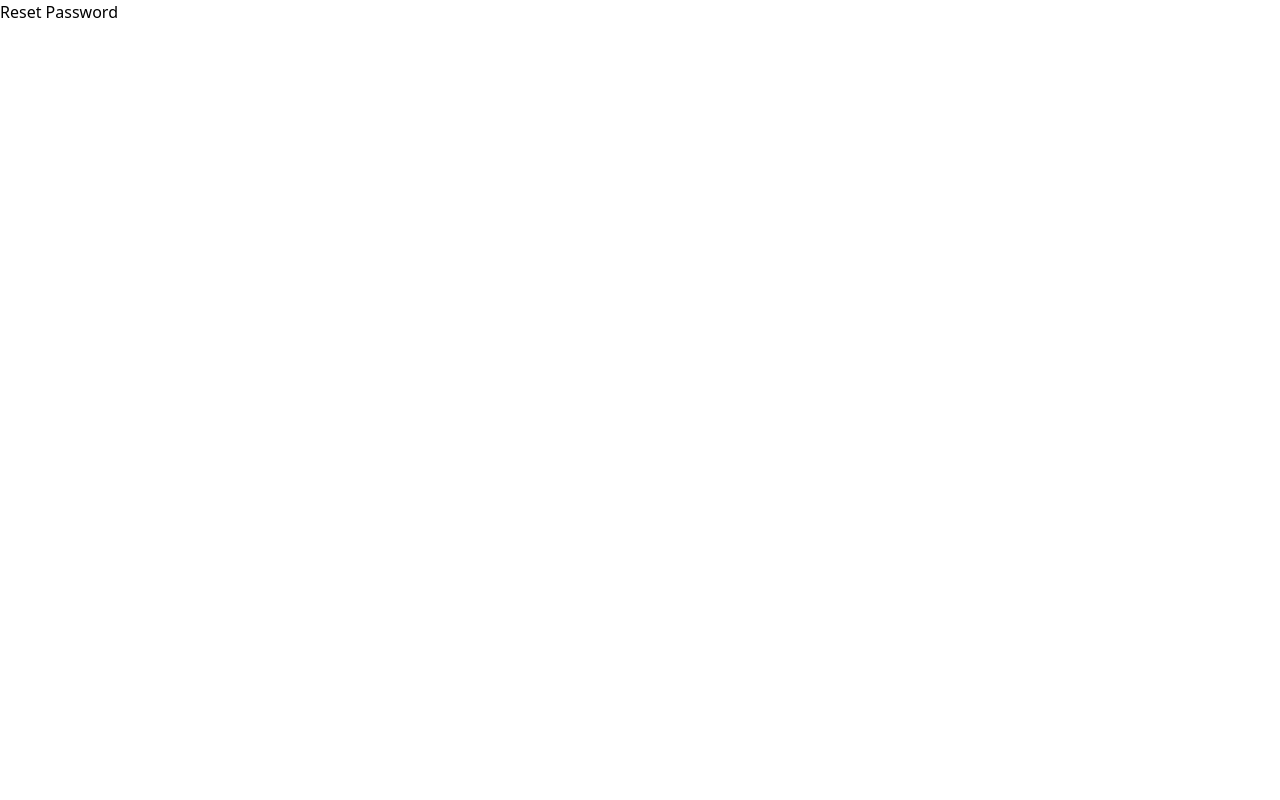
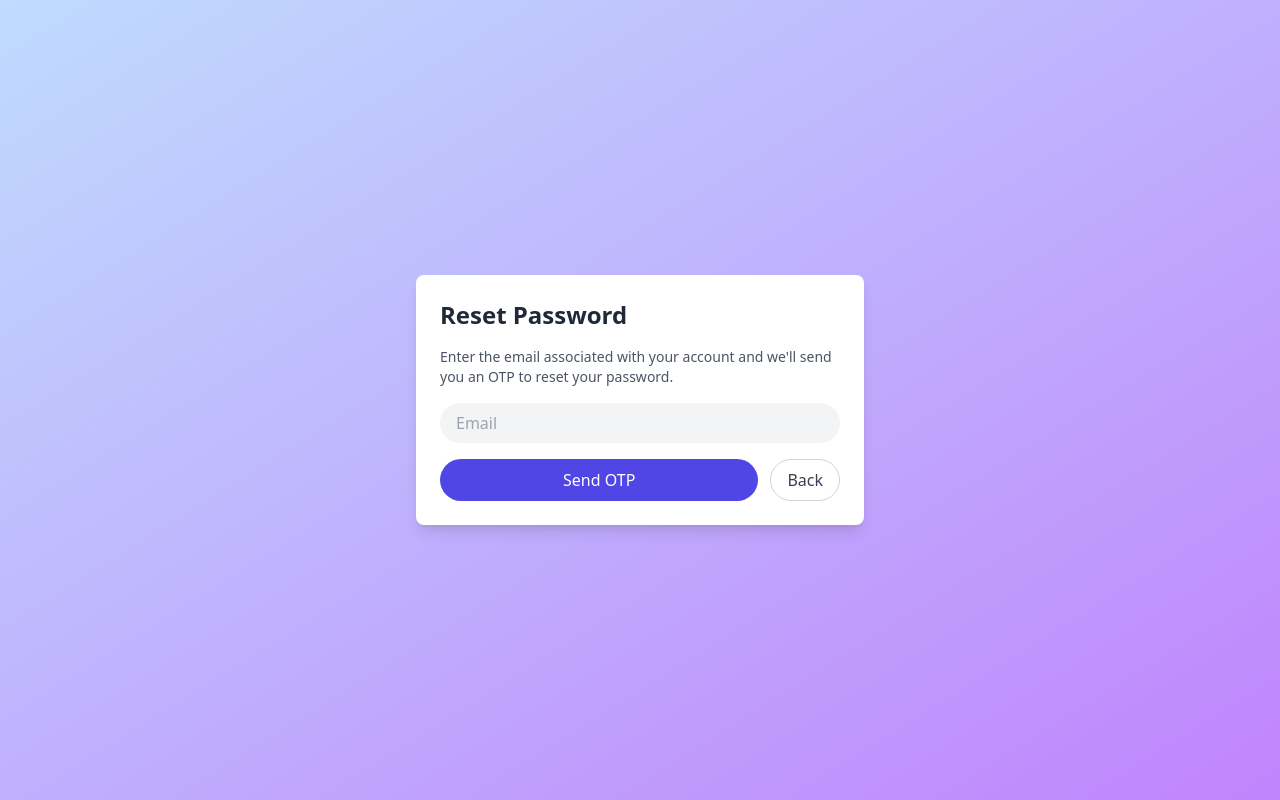
Before and after one commit to shreya2878/TiffinMitra, a React (Vite) app in the folder client/: page /reset-password in a window 1280 px wide. Built offline with nearby package versions, Linux system fonts and the light colour scheme; no server answers.

Commit message:
Updates ui of home page

```diff
--- a/client/src/components/Header.jsx
+++ b/client/src/components/Header.jsx
@@ -6,7 +6,7 @@ const Header = () => {
   const { userData, getAuthState } = useContext(AppContent);
 
   useEffect(() => {
-    getAuthState(); // fetch user data on mount
+    getAuthState();
   }, []);
 
   return (
@@ -35,7 +35,6 @@ const Header = () => {
         Get started
       </button>
 
-      {/* Inline CSS for hand wave animation */}
       <style>{`
         @keyframes handWave {
           0% { transform: rotate(0deg); }
@@ -48,7 +47,7 @@ const Header = () => {
         }
         .animate-hand-wave {
           display: inline-block;
-          transform-origin: 70% 70%; /* pivot point of rotation */
+          transform-origin: 70% 70%;
           animation: handWave 2s infinite;
         }
       `}</style>
--- a/client/src/components/Navbar.jsx
+++ b/client/src/components/Navbar.jsx
@@ -7,12 +7,11 @@ const Navbar = () => {
   const navigate = useNavigate();
   const { userData, setIsLoggedin, setUserData } = useContext(AppContent);
 
-  // Optional: logout on clicking the avatar
   const handleLogout = () => {
-    localStorage.removeItem("token"); // remove token
-    setIsLoggedin(false);             // update auth state
-    setUserData(null);                // clear user data
-    navigate("/login");               // redirect to login
+    localStorage.removeItem("token");
+    setIsLoggedin(false);
+    setUserData(null);
+    navigate("/");
   };
 
   return (
@@ -25,16 +24,14 @@ const Navbar = () => {
       />
 
       {userData ? (
-        // Show first letter of name in a circle
         <div
           className="w-10 h-10 rounded-full bg-indigo-600 text-white flex items-center justify-center font-bold cursor-pointer"
-          onClick={handleLogout} // optional: click to logout
+          onClick={handleLogout}
           title="Click to logout"
         >
           {userData.name?.[0]?.toUpperCase()}
         </div>
       ) : (
-        // Show Login button if not logged in
         <button
           onClick={() => navigate('/login')}
           className='flex items-center gap-2 border border-gray-500 rounded-full px-6 py-2 text-gray-800 hover:bg-gray-100'
--- a/client/src/context/AppContext.jsx
+++ b/client/src/context/AppContext.jsx
@@ -3,30 +3,27 @@ import axios from "axios";
 
 export const AppContent = createContext();
 
-export const AppContextProvider = ({ children }) => {
-  const backendUrl = "http://localhost:5000"
+export const AppContextProvider = ({ children, backendUrl: backendUrlProp }) => {
+  const backendUrl =
+    backendUrlProp || import.meta.env.VITE_BACKEND_URL || "http://localhost:5000";
+
   const [isLoggedin, setIsLoggedin] = useState(false);
   const [userData, setUserData] = useState(null);
 
-  // 🔹 ek axios instance banaya (baar-baar likhne ki jarurat nahi)
   const api = axios.create({
-    baseURL: backendUrl,
+    baseURL: `${backendUrl}/api`,
     withCredentials: true,
   });
 
-  // ✅ Check user auth state
   const getAuthState = async () => {
     try {
-      const token = localStorage.getItem("token");
-      if (!token) return;
-
-      const { data } = await api.get("/auth/is-auth", {
-        headers: { Authorization: `Bearer ${token}` },
-      });
+      // We rely on the auth cookie set by the server. axios instance has withCredentials=true
+      const { data } = await api.get("/auth/is-auth");
 
       if (data.success) {
+        // mark logged in and fetch full user data
         setIsLoggedin(true);
-        setUserData(data.user);
+        await getUserData();
       } else {
         setIsLoggedin(false);
         setUserData(null);
@@ -38,18 +35,15 @@ export const AppContextProvider = ({ children }) => {
     }
   };
 
-  // ✅ Fetch user data
   const getUserData = async () => {
     try {
-      const token = localStorage.getItem("token");
-      if (!token) return;
+      // server responds with { success: true, data: user }
+      const resp = await api.get("/user/data");
 
-      const { data } = await api.get("/auth/user-data", {
-        headers: { Authorization: `Bearer ${token}` },
-      });
-
-      if (data.success) {
-        setUserData(data.user);
+      if (resp.data && resp.data.success) {
+        setUserData(resp.data.data);
+      } else {
+        setUserData(null);
       }
     } catch (error) {
       console.error("Error fetching user data:", error);
--- a/client/src/pages/ResetPassword.jsx
+++ b/client/src/pages/ResetPassword.jsx
@@ -1,11 +1,161 @@
-import React from 'react'
+import React, { useState, useContext } from "react";
+import axios from "axios";
+import { useNavigate } from "react-router-dom";
+import { toast } from "react-toastify";
+import { AppContent } from "../context/AppContext";
 
 const ResetPassword = () => {
+  const navigate = useNavigate();
+  const { backendUrl } = useContext(AppContent);
+
+  const [step, setStep] = useState(1); // 1 = request OTP, 2 = reset password
+  const [email, setEmail] = useState("");
+  const [otp, setOtp] = useState("");
+  const [newPassword, setNewPassword] = useState("");
+  const [confirmPassword, setConfirmPassword] = useState("");
+  const [loading, setLoading] = useState(false);
+
+  axios.defaults.withCredentials = true;
+
+  const sendOtp = async (e) => {
+    e.preventDefault();
+    if (!email) {
+      toast.error("Please enter your email");
+      return;
+    }
+
+    try {
+      setLoading(true);
+      const { data } = await axios.post(`${backendUrl}/api/auth/send-reset-otp`, { email });
+      if (data.success) {
+        toast.success("OTP sent to your email");
+        setStep(2);
+      } else {
+        toast.error(data.message || "Failed to send OTP");
+      }
+    } catch (error) {
+      toast.error(error.response?.data?.message || error.message || "Request failed");
+    } finally {
+      setLoading(false);
+    }
+  };
+
+  const submitReset = async (e) => {
+    e.preventDefault();
+    if (!otp || !newPassword || !confirmPassword) {
+      toast.error("Please fill all fields");
+      return;
+    }
+    if (newPassword !== confirmPassword) {
+      toast.error("Passwords do not match");
+      return;
+    }
+
+    try {
+      setLoading(true);
+      const { data } = await axios.post(`${backendUrl}/api/auth/reset-password`, {
+        email,
+        otp,
+        newPassword,
+      });
+
+      if (data.success) {
+        toast.success("Password reset successful", { autoClose: 1500 });
+        navigate("/login");
+      } else {
+        toast.error(data.message || "Failed to reset password");
+      }
+    } catch (error) {
+      toast.error(error.response?.data?.message || error.message || "Request failed");
+    } finally {
+      setLoading(false);
+    }
+  };
+
   return (
-    <div>
-      <h1>Reset Password</h1>
+    <div className="min-h-screen flex items-center justify-center bg-gradient-to-br from-blue-200 to-purple-400 px-4">
+      <div className="w-full max-w-md bg-white rounded-lg shadow-lg p-6">
+        <h2 className="text-2xl font-semibold text-gray-800 mb-4">Reset Password</h2>
+
+        {step === 1 && (
+          <form onSubmit={sendOtp}>
+            <p className="text-sm text-gray-600 mb-4">Enter the email associated with your account and we'll send you an OTP to reset your password.</p>
+            <div className="mb-4 flex items-center gap-3 w-full px-4 py-2 rounded-full bg-gray-100">
+              <input
+                value={email}
+                onChange={(e) => setEmail(e.target.value)}
+                type="email"
+                placeholder="Email"
+                className="bg-transparent outline-none w-full"
+                required
+                autoComplete="email"
+              />
+            </div>
+
+            <div className="flex gap-3">
+              <button disabled={loading} className="flex-1 py-2 rounded-full bg-indigo-600 text-white font-medium">
+                {loading ? "Sending..." : "Send OTP"}
+              </button>
+              <button type="button" onClick={() => navigate('/login')} className="py-2 px-4 rounded-full border border-gray-300 text-gray-700">
+                Back
+              </button>
+            </div>
+          </form>
+        )}
+
+        {step === 2 && (
+          <form onSubmit={submitReset}>
+            <p className="text-sm text-gray-600 mb-4">Enter the OTP you received and set a new password.</p>
+
+            <div className="mb-3 flex items-center gap-3 w-full px-4 py-2 rounded-full bg-gray-100">
+              <input
+                value={otp}
+                onChange={(e) => setOtp(e.target.value)}
+                type="text"
+                placeholder="OTP"
+                className="bg-transparent outline-none w-full"
+                required
+                autoComplete="one-time-code"
+              />
+            </div>
+
+            <div className="mb-3 flex items-center gap-3 w-full px-4 py-2 rounded-full bg-gray-100">
+              <input
+                value={newPassword}
+                onChange={(e) => setNewPassword(e.target.value)}
+                type="password"
+                placeholder="New password"
+                className="bg-transparent outline-none w-full"
+                required
+                autoComplete="new-password"
+              />
+            </div>
+
+            <div className="mb-4 flex items-center gap-3 w-full px-4 py-2 rounded-full bg-gray-100">
+              <input
+                value={confirmPassword}
+                onChange={(e) => setConfirmPassword(e.target.value)}
+                type="password"
+                placeholder="Confirm password"
+                className="bg-transparent outline-none w-full"
+                required
+                autoComplete="new-password"
+              />
+            </div>
+
+            <div className="flex gap-3">
+              <button disabled={loading} className="flex-1 py-2 rounded-full bg-indigo-600 text-white font-medium">
+                {loading ? "Resetting..." : "Reset Password"}
+              </button>
+              <button type="button" onClick={() => setStep(1)} className="py-2 px-4 rounded-full border border-gray-300 text-gray-700">
+                Back
+              </button>
+            </div>
+          </form>
+        )}
+      </div>
     </div>
-  )
-}
+  );
+};
 
-export default ResetPassword
+export default ResetPassword;
```
Also changed, not shown: client/src/App.jsx (+7 -7 lines).
